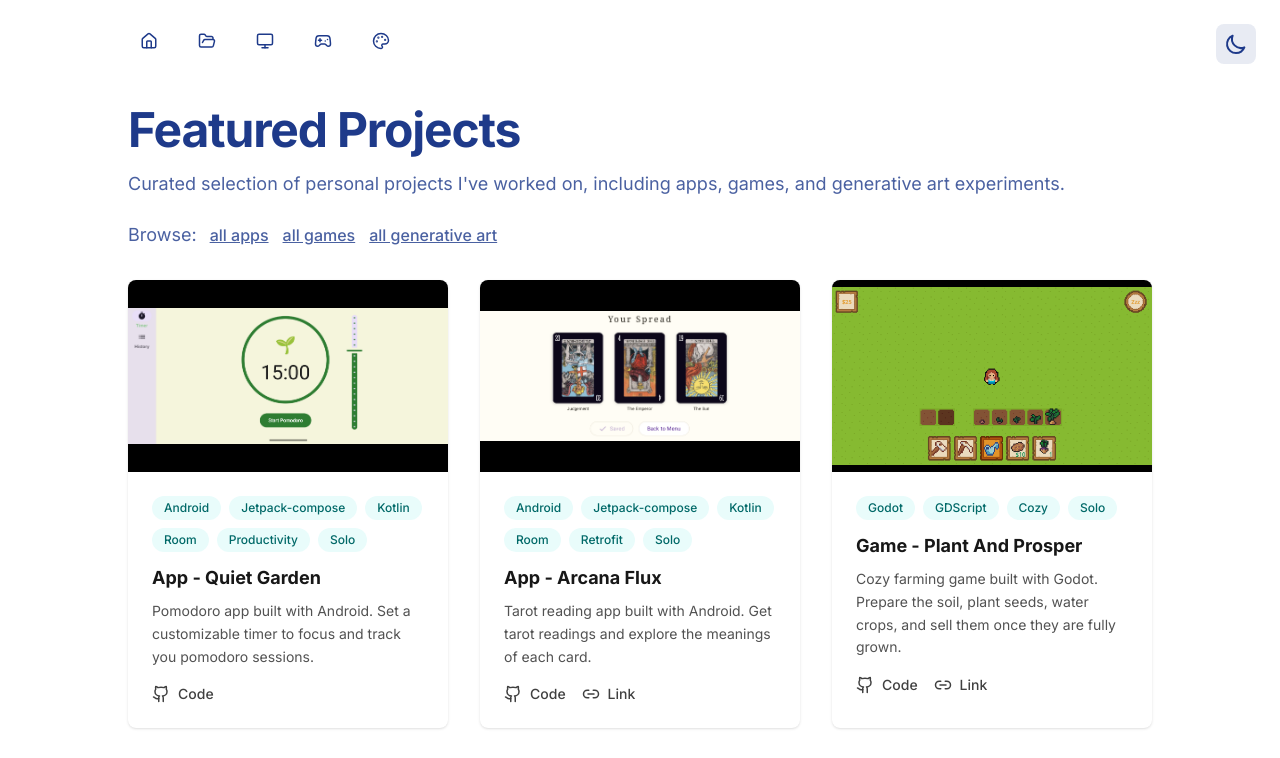
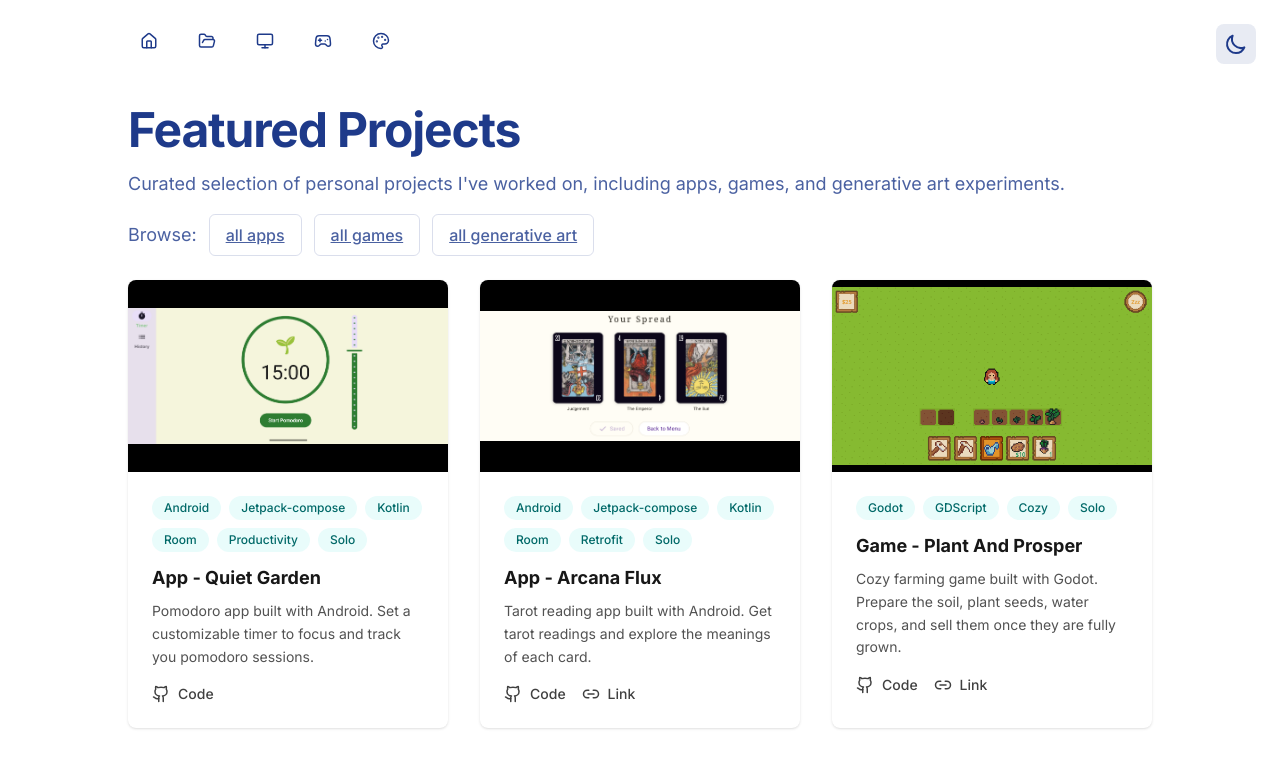
Before and after one commit to nadia-nh/nextjs-website, a Next.js app: page /projects in a window 1280 px wide. Shown: the top 758 px of the page. Built offline with nearby package versions, Linux system fonts and the light colour scheme.

Commit message:
Add padding and a subtle border to cta-links

```diff
--- a/styles/globals.css
+++ b/styles/globals.css
@@ -185,9 +185,9 @@
     }
 
     .cta-link {
-        @apply inline-flex items-center justify-center gap-0 rounded-md
-        border px-0 py-2 text-base font-medium
+        @apply inline-flex items-center justify-center gap-2 rounded-md
+        border px-4 py-2 text-base font-medium
         transition hover:-translate-y-0.5 hover:shadow-sm;
-        border-color: var(--bg-color);
+        border-color: color-mix(in oklab, var(--text-color) 20%, transparent);
     }
 }
```
